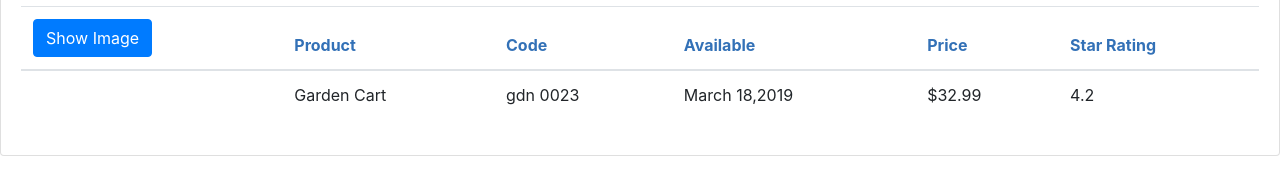
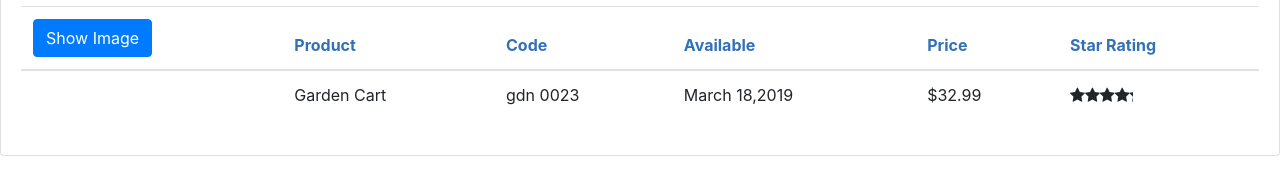
Before and after one commit to pnguyen46/angular, an Angular app: page /products in a window 1280 px wide. Shown: the part 202-371 px from the top of the page. Built offline with nearby package versions, Linux system fonts and the light colour scheme.

Commit message:
Nested Component @Input @Output

```diff
--- a/src/app/app.module.ts
+++ b/src/app/app.module.ts
@@ -5,12 +5,14 @@
 import { AppComponent } from './app.component';
 import { ProductListComponent } from './products/product-list.component';
 import { ConvertToSpacesPipe } from './shared/convert-to-spaces.pipe';
+import { StarComponent } from './shared/star.component';
 
 @NgModule({
   declarations: [
     AppComponent,
     ProductListComponent,
     ConvertToSpacesPipe,
+    StarComponent
   ],
   imports: [
     BrowserModule,
--- a/src/app/products/product-list.component.html
+++ b/src/app/products/product-list.component.html
@@ -44,7 +44,7 @@
                         <td>{{ product.productCode | lowercase | convertToSpaces:'-'}}</td> <!--Pipe (|). Custom Pipe (convertToSpaces) -->
                         <td>{{ product.releaseDate}}</td>
                         <td>{{ product.price | currency:'USD':'symbol': '1.2-2'}}</td> <!--Pipe with parameter-->
-                        <td>{{ product.starRating}}</td>
+                        <td><pm-star [rating] = 'product.starRating' (ratingClicked) = 'onRatingClicked($event)'></pm-star></td> <!--Nested component. @Input() w/ property binding. 3rd for @Output: $event is the passed data from the emit() of the onClick()-->
                     </tr>
                 </tbody>
             </table>
--- a/src/app/products/product-list.component.ts
+++ b/src/app/products/product-list.component.ts
@@ -69,4 +69,8 @@
     ngOnInit():void{
         console.log('In OnInit');
     }
+    //4th step for @Output
+    onRatingClicked(message:string): void {
+        this.pageTitle = 'Product List: ' + message;
+    }
 }
--- a/src/app/shared/star.component.html
+++ b/src/app/shared/star.component.html
@@ -1,6 +1,7 @@
 <div class="crop"
      [style.width.px]="starWidth"
-     [title]="rating">
+     [title]="rating"
+     (click) = "onClick()"> <!--1st step for @Output-->
   <div style="width: 75px">
     <span class="fa fa-star"></span>
     <span class="fa fa-star"></span>
--- /dev/null
+++ b/src/app/shared/star.component.ts
@@ -0,0 +1,24 @@
+import { Component, OnChanges, Input,Output,EventEmitter } from '@angular/core';
+
+@Component({
+    selector: 'pm-star',
+    templateUrl: './star.component.html',
+    styleUrls: ['./star.component.css']
+})
+
+export class StarComponent implements OnChanges {
+    @Input() rating: number;
+    starWidth: number;
+    @Output() ratingClicked : EventEmitter<string> = new EventEmitter<string>();
+
+    //Input
+    ngOnChanges():void {
+        this.starWidth = this.rating * (75/5);
+    }
+
+    //Output
+    //2nd step for @Output
+    onClick(){
+        this.ratingClicked.emit(`The rating ${this.rating} was clicked`);
+    }
+}
```
